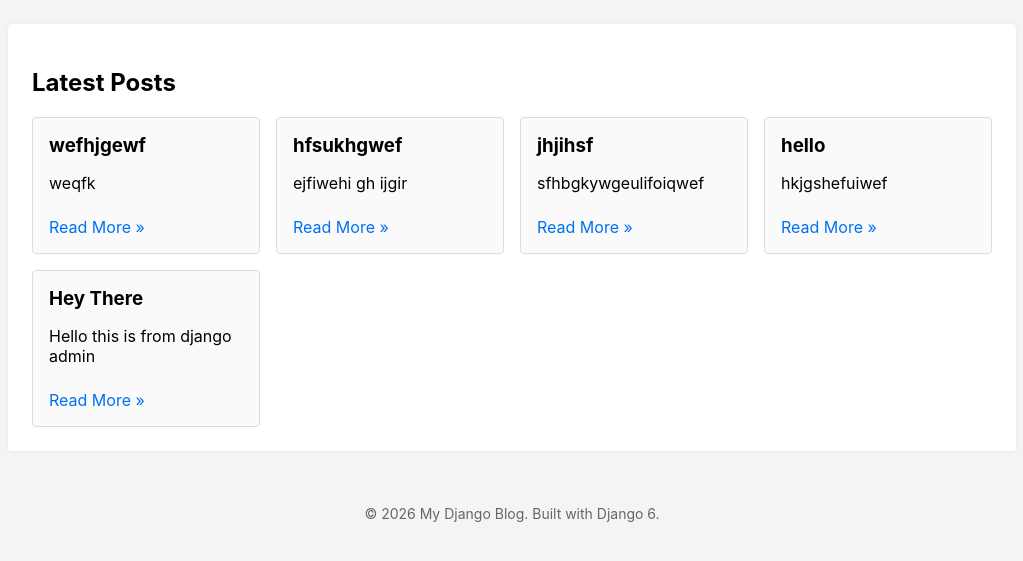
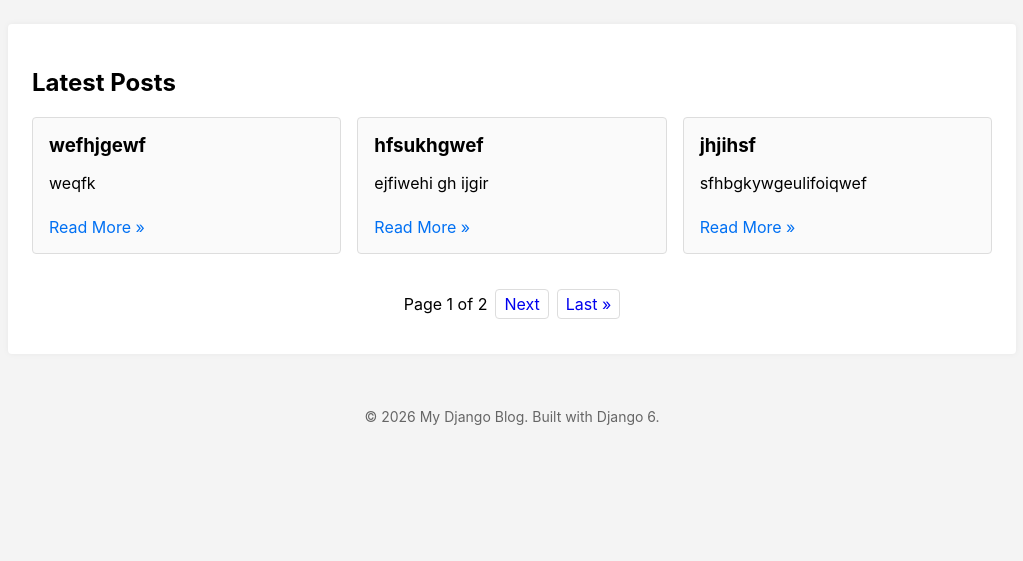
Before and after one commit to vishnuwebz/jvl-blog, a Django app: page /blog/ in a window 1280 px wide. Shown: the part 134-695 px from the top of the page, without its empty margins (128-1151 px from the left). Run offline with Django 5.2, Linux system fonts and the light colour scheme; data comes from the database, SQL or seed files in the repository; both versions use the stored data as it was after the commit.

Commit message:
feat: add pagination to blog homepage style: improve pagination appearance

```diff
--- a/blog/static/blog/style.css
+++ b/blog/static/blog/style.css
@@ -77,3 +77,29 @@ main.container {
 .post-card a:hover {
     text-decoration: underline;
 }
+
+
+.pagination-nav {
+    margin-top: 24px;
+    text-align: center;
+}
+
+.pagination {
+    list-style: none;
+    padding: 0;
+    display: inline-flex;
+    gap: 8px;
+    align-items: center;
+}
+
+.pagination li a {
+    padding: 4px 8px;
+    border: 1px solid #ddd;
+    border-radius: 4px;
+    text-decoration: none;
+    color: #00070f3;
+}
+
+.pagination li a:hover {
+    background-color: #0f0f0;
+}
--- a/blog/templates/blog/index.html
+++ b/blog/templates/blog/index.html
@@ -6,11 +6,11 @@
     <section>
         <h2>{{ blog_title|default:"Latest Posts" }}</h2>
 
-        {% if posts %}
+        {% if page_obj.object_list %}
             <div class="posts-grid">
-                {% for post in posts %}
+                {% for post in page_obj.object_list %}
                     <article class="post-card">
-                        <h3>{{ post.title }}</h3>
+                       <h3>{{ post.title }}</h3>
                         <p>
                             {{ post.excerpt|truncatewords:20 }}
                         </p>
@@ -21,7 +21,36 @@
                 {% endfor %}
             </div>
         {% else %}
-            <p>No posts available.</p>
+            <p>No posts available</p>
         {% endif %}
     </section>
+    <nav aria-label="Post pagination" class="pagination-nav">
+        {% if page_obj.paginator.num_pages > 1 %}
+            <ul class="pagination">
+                {% if page_obj.has_previous %}
+                    <li>
+                        <a href="?page=1">&laquo; First</a>
+                    </li>
+                    <li>
+                        <a href="?page={{ page_obj.previous_page_number }}">Previous</a>
+                    </li>
+                {% endif %}
+
+                <li>
+                    Page {{ page_obj.number }} of {{ page_obj.paginator.num_pages }}
+                </li>
+
+                {% if page_obj.has_next %}
+                    <li>
+                        <a href="?page={{ page_obj.next_page_number }}">Next</a>
+                    </li>
+                    <li>
+                        <a href="?page={{ page_obj.paginator.num_pages }}">Last &raquo;</a>
+                    </li>
+                {% endif %}
+            </ul>
+        {% endif %}
+    </nav>
+
+
 {% endblock %}
--- a/blog/views.py
+++ b/blog/views.py
@@ -1,15 +1,20 @@
 from django.shortcuts import render, get_object_or_404
 from .models import Post
-
+from django.core.paginator import Paginator
 
 def index(request):
-    posts = Post.objects.all()
+    post_list = Post.objects.all()
+
+    paginator = Paginator(post_list, 3)
+    page_number = request.GET.get("page")
+    page_obj = paginator.get_page(page_number)
+
     context = {
-        "blog_title": "Latest Posts",
-        "posts": posts,
+        "blog_title" : "Latest Posts",
+        "page_obj" : page_obj,
     }
+
     return render(request, "blog/index.html", context)
-
 
 def detail(request, slug: str):
     post = get_object_or_404(Post, slug=slug)
```
Also changed, not shown: db.sqlite3.
